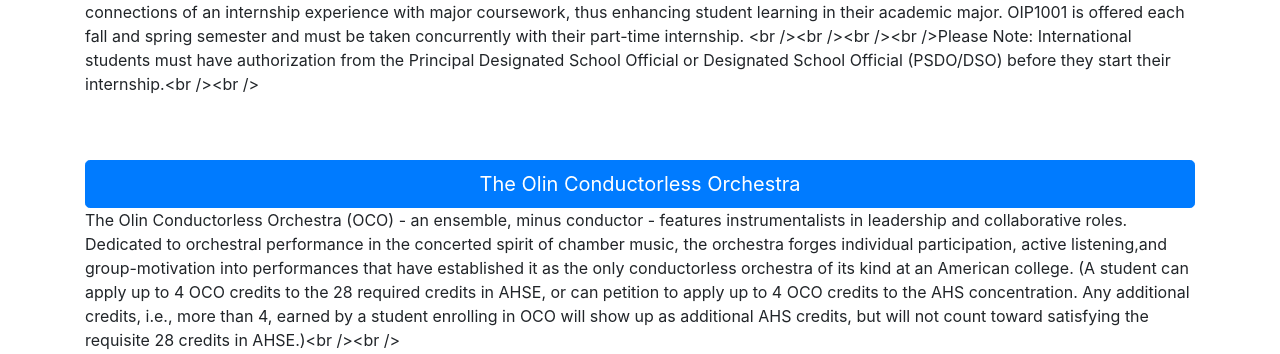
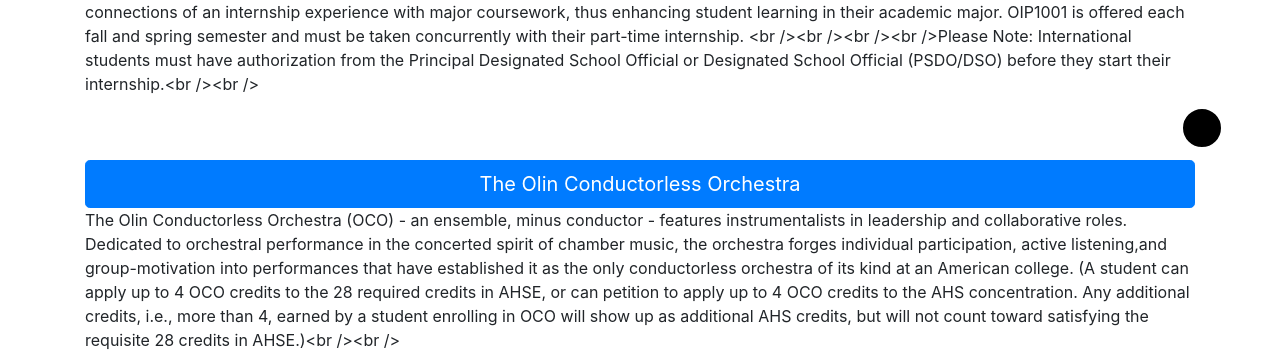
Before and after one commit to jamesHo22/CoursePlanner9000, a Flask app: page /course_dir/ in a window 1280 px wide. Shown: the part 594-948 px from the top of the page. Run offline with Flask 2, Linux system fonts and the light colour scheme; some libraries are stand-ins or nearby versions.

Commit message:
added darkmode to layout for all pages

```diff
--- a/templates/layout.html
+++ b/templates/layout.html
@@ -1,5 +1,16 @@
 <!DOCTYPE html>
 <html>
+  <style>
+    body.dark {
+    background: #1f1f1f;
+    color: #eaeaea;
+    }
+    .controls {
+    position: fixed;
+    bottom: 0em;
+    right: 0em;
+    }
+  </style>
   <body>
     <header>
       <div class="container">
@@ -18,4 +29,18 @@
       {% endblock %}
     </div>
   </body>
+  <div class="controls">
+    <a href="#" class="toggle-bg">
+      <svg width="100" height="100">
+              <circle cx="22" cy="22" r="20" stroke="white" stroke-width="2" fill="black" />
+      </svg>
+    </a>
+  </div>
+  <script>
+      document.querySelector('.toggle-bg').addEventListener('click', function(e) {
+      e.preventDefault();
+      document.body.classList.toggle('dark');
+      })
+  </script>
+
 </html>
```
